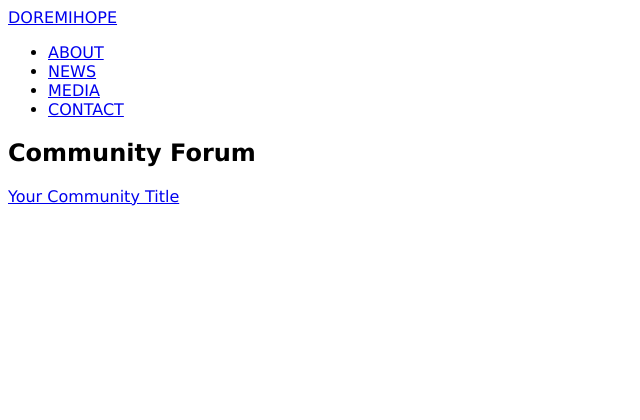
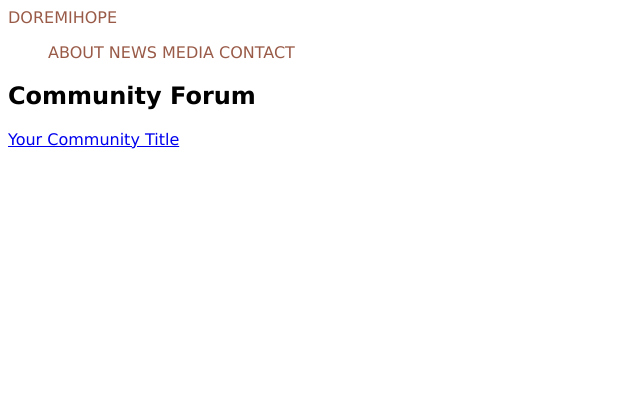
Before and after one commit to juljoseph33/DoReMiHope, a PHP site: page /news.php in a window 1280 px wide. Shown: the top 420 px of the page, without its empty margins (0-640 px from the left). Run offline with PHP 8.4, Linux system fonts and the light colour scheme; some libraries are stand-ins or nearby versions.

Commit message:
more updating

```diff
--- a/contact.php
+++ b/contact.php
@@ -7,6 +7,7 @@
 <body>
 	<div id="header">
 		<a href="./index.php">DOREMIHOPE</a>
+		<img src="Img/logocircle.png">
 		<?php include './menu.php';?>
 	</div>
 	<h2>Contact Us</h2>
@@ -21,8 +22,8 @@
 		I am interested in donating:<br>
 		<input type="radio" name="donate" value="yes">Yes<br>
 		<input type="radio" name="donate" value="no">No<br>
-		<input type="text" name="email" placeholder="Email" size="75"><br>
-		<input type="textarea" name="message" placeholder="Message" size="75"><br>
+		<input type="email" name="email" placeholder="Email" size="50"><br>
+		<textarea name="message" placeholder="Message" rows="10" cols="90"></textarea><br>
 		<input type="submit" name="submit" value="Submit">
 	</form>
 </body>
--- a/styles/stylesheet.css
+++ b/styles/stylesheet.css
@@ -2,6 +2,7 @@ html, body {
   height: 100%;
   font-family: "Lucida Grande", "Gill Sans", "Gill Sans MT", Calibri, sans-serif;
 }
+
 #index {
 	background-image: url("../Img/logo.png");
     background-repeat: no-repeat;
@@ -33,3 +34,17 @@ html, body {
 #menu {
 	margin-top: 40%;
 }
+
+#header a:link {
+	text-decoration: none;
+	display: inline;
+	color: #995B48;
+}
+
+#header ul li {
+	display: inline;
+}
+#header ul li a {
+	text-decoration: none;
+	color: #995B48;
+}
```
Also changed, not shown: Img/logocircle.png (added).
